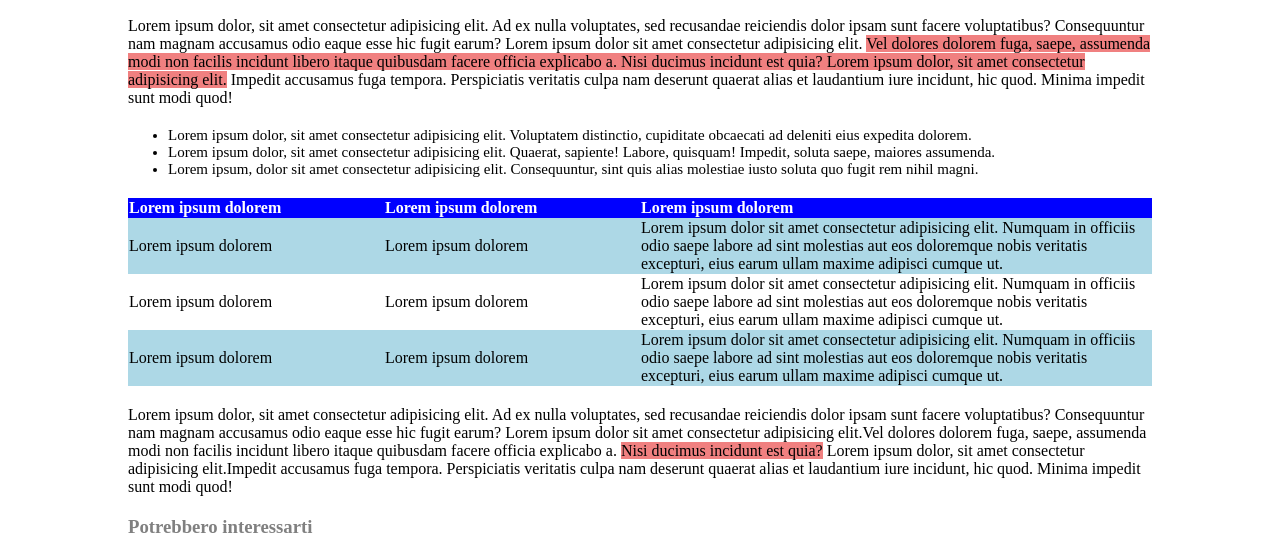
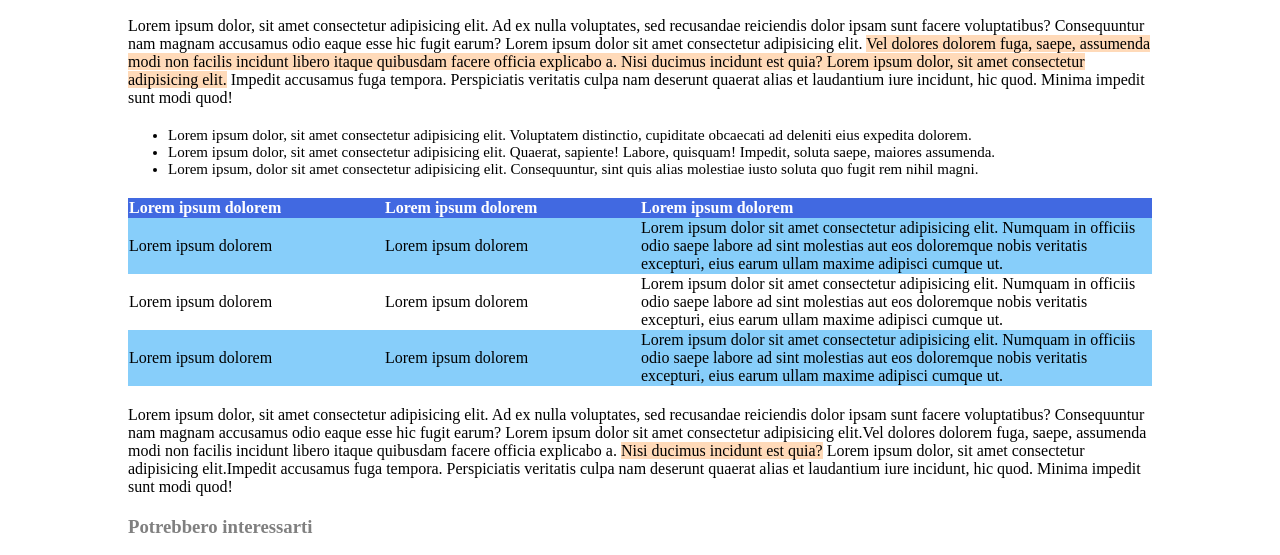
Before and after one commit to mariosantu/html-css-booleaner, a website: page index.html in a window 1280 px wide. Shown: the part 340-895 px from the top of the page. Drawn offline with Linux system fonts and the light colour scheme.

Commit message:
correzioni estetiche

```diff
--- a/css/style.css
+++ b/css/style.css
@@ -11,7 +11,7 @@
 }
 
 .highlight {
-  background-color: lightcoral;
+  background-color: #ffdab9;
 }
 
 /*Common end*/
@@ -72,7 +72,7 @@ table {
 }
 
 table th {
-  background-color: blue;
+  background-color: #4169e1;
   color: white;
   text-align: left;
 }
@@ -82,7 +82,7 @@ table .textsize {
 }
 
 .odd {
-  background-color: lightblue;
+  background-color: lightskyblue;
 }
 /*MAIN end*/
 
```
